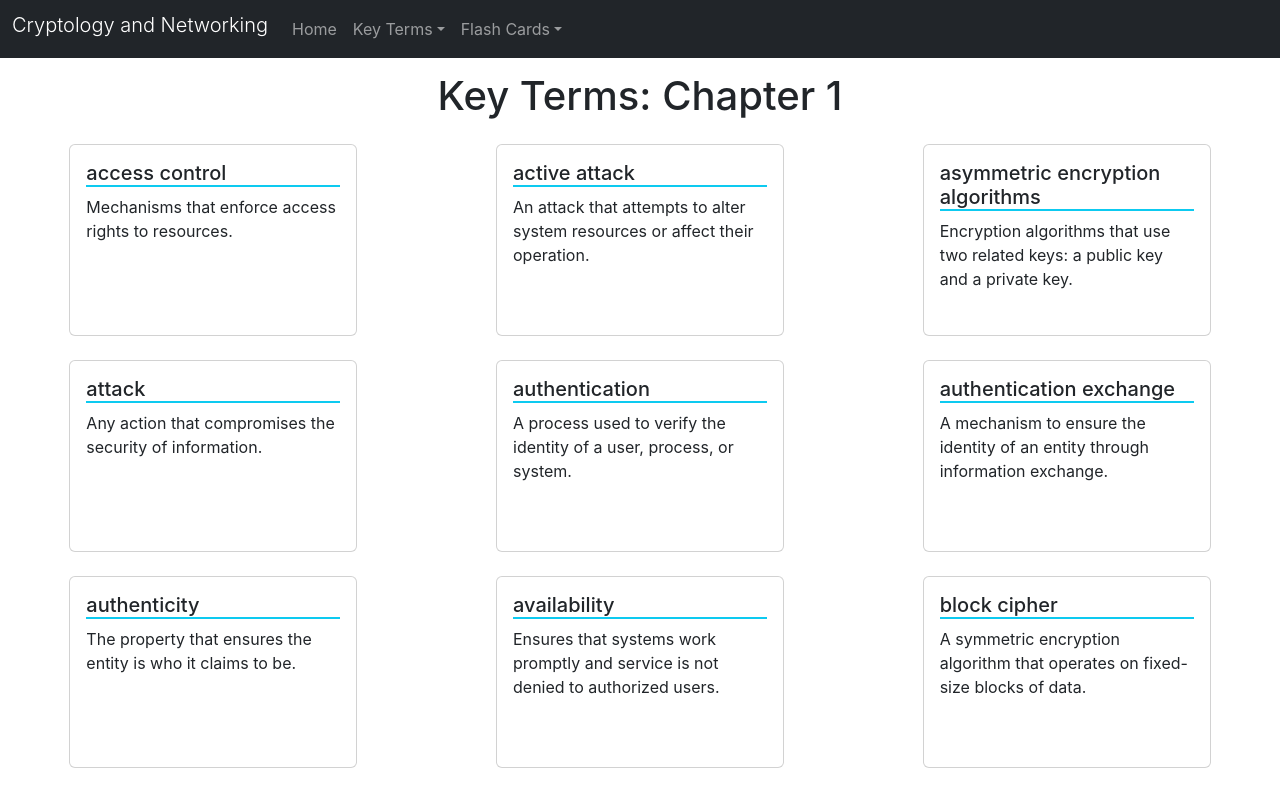
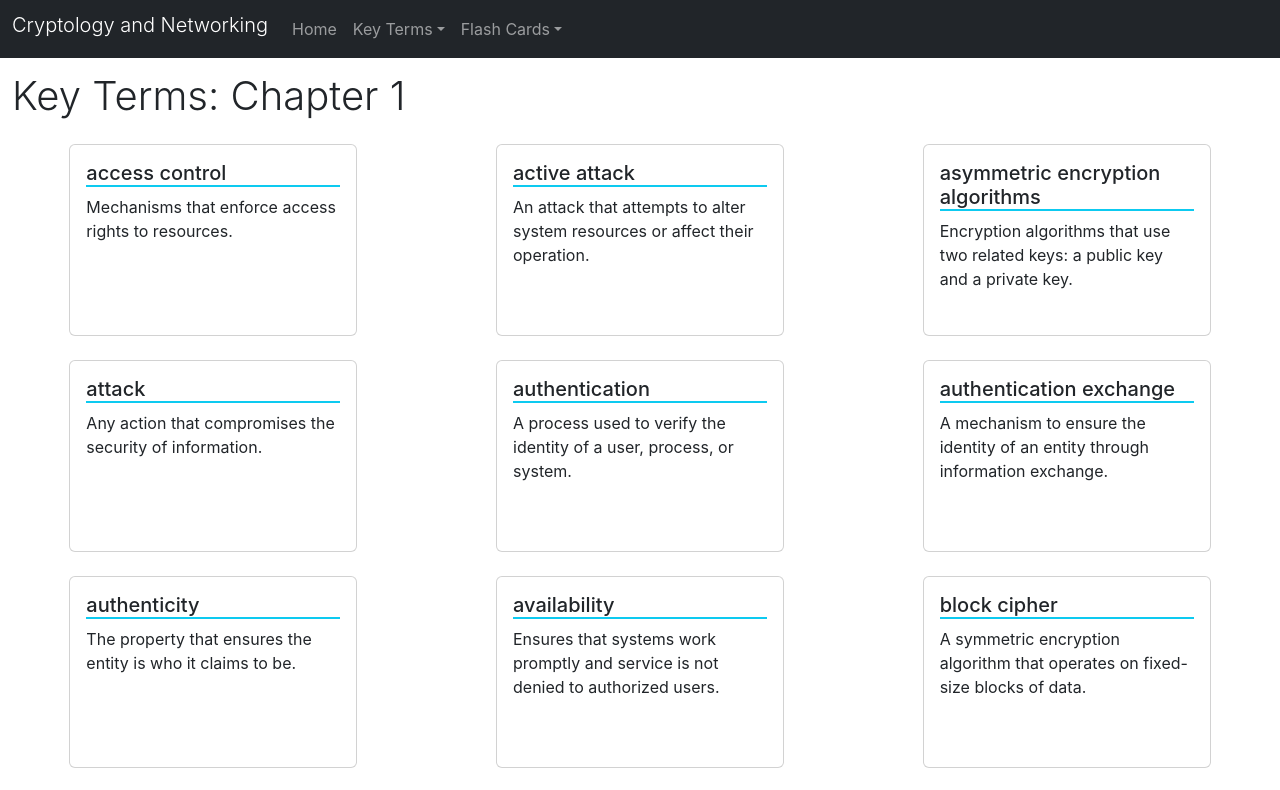
Before and after one commit to dllopis/cryptography-networking-study-app, a React (Create React App) app: page /Chapter/1 in a window 1280 px wide. Shown: the top 790 px of the page. Built offline with nearby package versions, Linux system fonts and the light colour scheme.

Commit message:
Created new route for deployed path when opening site to redirect to Home component. Initially it rendered a blank home page.

```diff
--- a/src/App.js
+++ b/src/App.js
@@ -13,6 +13,7 @@ const App = () => {
       <NavigationBar />
       <Routes>
         <Route path="/" element={<Home />} />
+        <Route path="/cryptology-networking-study-app/" element={<Home />} />
         <Route path="/Chapter/1/flashcards" element={<KeyTermsCarousel chapter="1" />} />
         <Route path="/Chapter/1" element={<KeyTerms chapter="1" />} />
       </Routes>
--- a/src/components/KeyTerms.js
+++ b/src/components/KeyTerms.js
@@ -12,7 +12,7 @@ const KeyTermsComponent = (props) => {
 
   return (
     <div className="container-fluid d-flex flex-column mt-5">
-      <h1 className="mt-4 mb-4 text-center">Key Terms: Chapter {props.chapter}</h1>
+      <h1 className="display-6 mt-4 mb-4">Key Terms: Chapter {props.chapter}</h1>
       <div className="row g-4 justify-content-center">
         {keyTerms.map(([term, definition]) => (
           <div key={term} className="col-12 col-md-6 col-lg-4">
```
